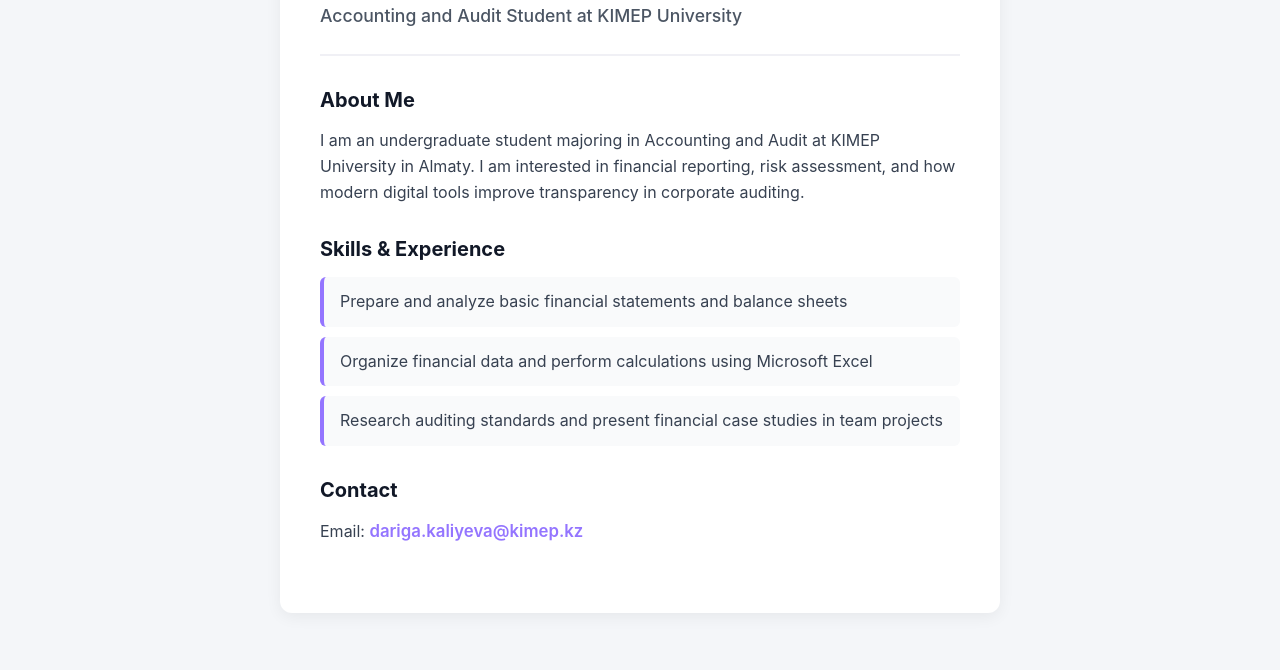
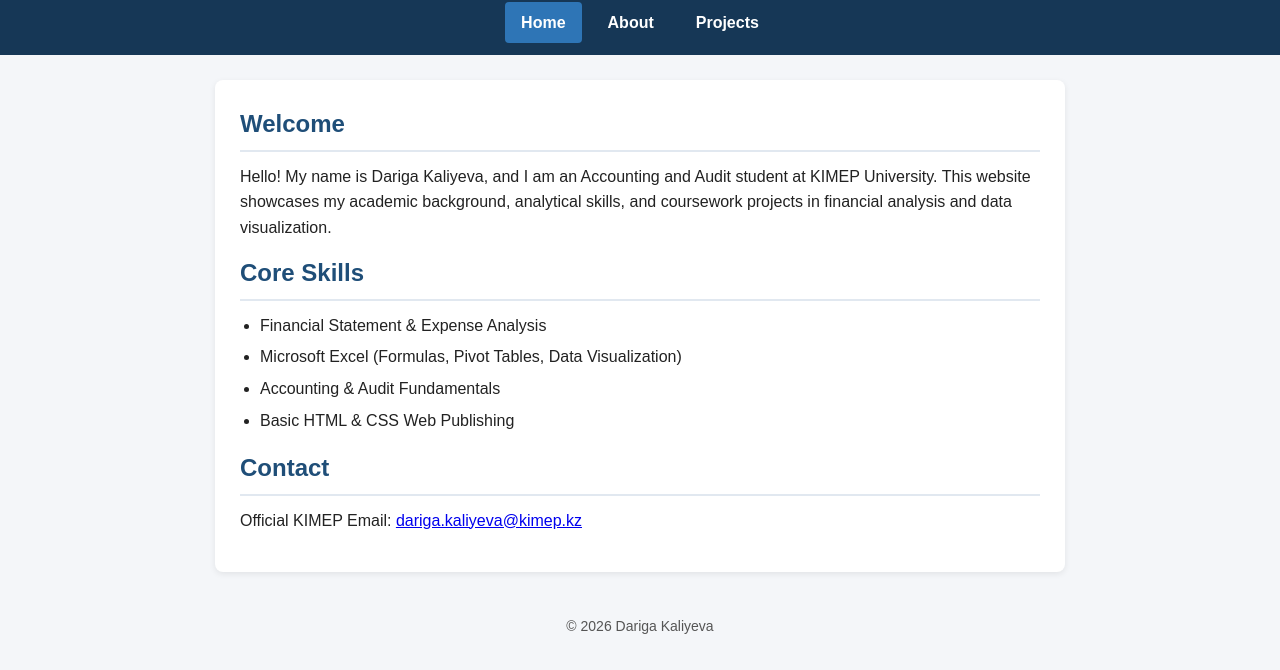
Before and after one commit to Kaliyeva-Dariga/dariga-kaliyeva.github.io, a plain HTML site: page index.html in a window 1280 px wide. Shown: the part 135-805 px from the top of the page. Drawn offline with Linux system fonts and the light colour scheme.

Commit message:
Add files via upload

```diff
--- a/index.html
+++ b/index.html
@@ -3,134 +3,39 @@
 <head>
   <meta charset="UTF-8">
   <meta name="viewport" content="width=device-width, initial-scale=1.0">
-  <title>Dariga Kaliyeva — Personal Portfolio</title>
-  <style>
-    * {
-      box-sizing: border-box;
-      margin: 0;
-      padding: 0;
-    }
-
-    body {
-      font-family: -apple-system, BlinkMacSystemFont, "Segoe UI", Roboto, Helvetica, Arial, sans-serif;
-      background-color: #f4f6f9;
-      color: #1f2937;
-      line-height: 1.6;
-      padding: 40px 20px;
-    }
-
-    .container {
-      max-width: 720px;
-      margin: 0 auto;
-      background-color: #ffffff;
-      padding: 40px;
-      border-radius: 12px;
-      box-shadow: 0 4px 16px rgba(0, 0, 0, 0.06);
-    }
-
-    header {
-      border-bottom: 2px solid #f0f0f5;
-      padding-bottom: 24px;
-      margin-bottom: 28px;
-    }
-
-    h1 {
-      font-size: 2rem;
-      color: #9475ff;
-      margin-bottom: 6px;
-    }
-
-    .tagline {
-      font-size: 1.1rem;
-      color: #4b5563;
-      font-weight: 500;
-    }
-
-    section {
-      margin-bottom: 28px;
-    }
-
-    h2 {
-      font-size: 1.25rem;
-      color: #111827;
-      margin-bottom: 12px;
-    }
-
-    p {
-      color: #374151;
-      font-size: 1rem;
-    }
-
-    ul {
-      list-style-type: none;
-      padding-left: 0;
-    }
-
-    li {
-      background-color: #f9fafb;
-      border-left: 4px solid #9475ff;
-      padding: 12px 16px;
-      margin-bottom: 10px;
-      border-radius: 6px;
-      color: #374151;
-    }
-
-    .contact-link {
-      display: inline-block;
-      color: #9475ff;
-      font-weight: 600;
-      text-decoration: none;
-      font-size: 1.05rem;
-    }
-
-    .contact-link:hover {
-      text-decoration: underline;
-    }
-
-    @media (max-width: 600px) {
-      body {
-        padding: 20px 12px;
-      }
-
-      .container {
-        padding: 24px 20px;
-      }
-
-      h1 {
-        font-size: 1.65rem;
-      }
-    }
-  </style>
+  <title>Dariga Kaliyeva - Home</title>
+  <link rel="stylesheet" href="style.css">
 </head>
 <body>
-  <div class="container">
   <header>
     <h1>Dariga Kaliyeva</h1>
-      <p class="tagline">Accounting and Audit Student at KIMEP University</p>
+    <p>Accounting and Audit Student at KIMEP University</p>
   </header>
 
-    <section>
-      <h2>About Me</h2>
-      <p>
-        I am an undergraduate student majoring in Accounting and Audit at KIMEP University in Almaty.
-        I am interested in financial reporting, risk assessment, and how modern digital tools improve
-        transparency in corporate auditing.
-      </p>
-    </section>
+  <nav>
+    <a href="index.html" class="active">Home</a>
+    <a href="about.html">About</a>
+    <a href="projects.html">Projects</a>
+  </nav>
 
-    <section>
-      <h2>Skills &amp; Experience</h2>
+  <main>
+    <h2>Welcome</h2>
+    <p>Hello! My name is Dariga Kaliyeva, and I am an Accounting and Audit student at KIMEP University. This website showcases my academic background, analytical skills, and coursework projects in financial analysis and data visualization.</p>
+
+    <h2>Core Skills</h2>
     <ul>
-        <li>Prepare and analyze basic financial statements and balance sheets</li>
-        <li>Organize financial data and perform calculations using Microsoft Excel</li>
-        <li>Research auditing standards and present financial case studies in team projects</li>
+      <li>Financial Statement &amp; Expense Analysis</li>
+      <li>Microsoft Excel (Formulas, Pivot Tables, Data Visualization)</li>
+      <li>Accounting &amp; Audit Fundamentals</li>
+      <li>Basic HTML &amp; CSS Web Publishing</li>
     </ul>
-    </section>
 
-    <section>
     <h2>Contact</h2>
-      <p>Email: <a class="contact-link" href="mailto:dariga.kaliyeva@kimep.kz">dariga.kaliyeva@kimep.kz</a></p>
-    </section>
-  </div>
+    <p>Official KIMEP Email: <a href="mailto:dariga.kaliyeva@kimep.kz">dariga.kaliyeva@kimep.kz</a></p>
+  </main>
+
+  <footer>
+    <p>&copy; 2026 Dariga Kaliyeva</p>
+  </footer>
 </body>
 </html>
--- /dev/null
+++ b/style.css
@@ -0,0 +1,104 @@
+* {
+  box-sizing: border-box;
+  margin: 0;
+  padding: 0;
+}
+
+body {
+  font-family: Arial, Helvetica, sans-serif;
+  line-height: 1.6;
+  color: #222222;
+  background-color: #f4f6f9;
+}
+
+header {
+  background-color: #1f4e78;
+  color: #ffffff;
+  padding: 20px 15px;
+  text-align: center;
+}
+
+header h1 {
+  font-size: 26px;
+  margin-bottom: 5px;
+}
+
+header p {
+  font-size: 15px;
+  color: #d9e2ec;
+}
+
+nav {
+  background-color: #163756;
+  display: flex;
+  justify-content: center;
+  flex-wrap: wrap;
+  gap: 10px;
+  padding: 12px 10px;
+}
+
+nav a {
+  color: #ffffff;
+  text-decoration: none;
+  font-weight: bold;
+  padding: 8px 16px;
+  border-radius: 4px;
+}
+
+nav a:hover,
+nav a.active {
+  background-color: #2e75b6;
+}
+
+main {
+  max-width: 850px;
+  margin: 25px auto;
+  background-color: #ffffff;
+  padding: 25px;
+  border-radius: 8px;
+  box-shadow: 0 2px 6px rgba(0, 0, 0, 0.08);
+}
+
+h2 {
+  color: #1f4e78;
+  margin-bottom: 12px;
+  border-bottom: 2px solid #e1e8f0;
+  padding-bottom: 6px;
+}
+
+p {
+  margin-bottom: 14px;
+}
+
+ul {
+  margin-left: 20px;
+  margin-bottom: 16px;
+}
+
+li {
+  margin-bottom: 6px;
+}
+
+.project-card {
+  border: 1px solid #d9e2ec;
+  border-radius: 6px;
+  padding: 18px;
+  margin-bottom: 20px;
+  background-color: #fafbfd;
+}
+
+img {
+  max-width: 100%;
+  height: auto;
+  display: block;
+  margin: 14px auto;
+  border: 1px solid #cccccc;
+  border-radius: 4px;
+}
+
+footer {
+  text-align: center;
+  padding: 18px;
+  color: #555555;
+  font-size: 14px;
+}
```
Also changed, not shown: about.html (added, +40 -0 lines), projects.html (added, +35 -0 lines), chart1.png (added). Lines whose indentation alone changed are shown as unchanged.
